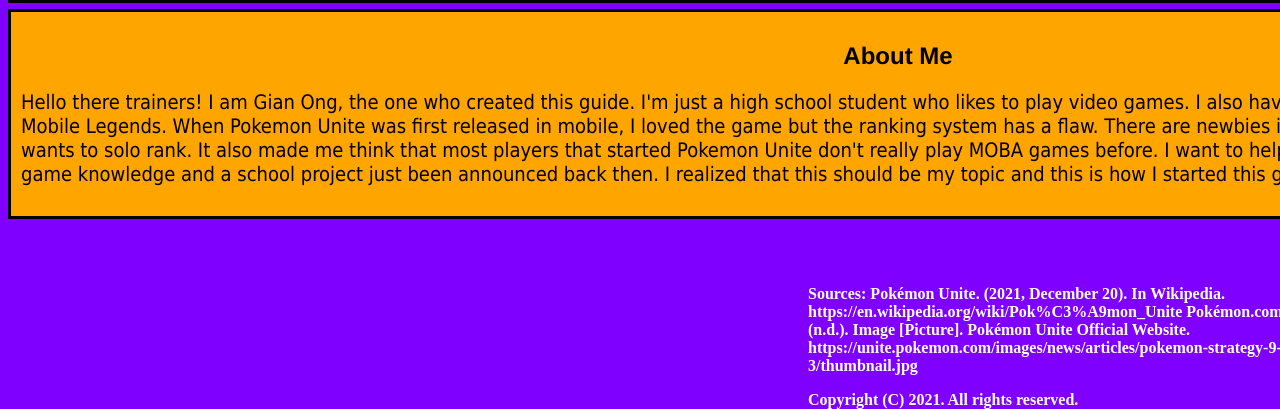
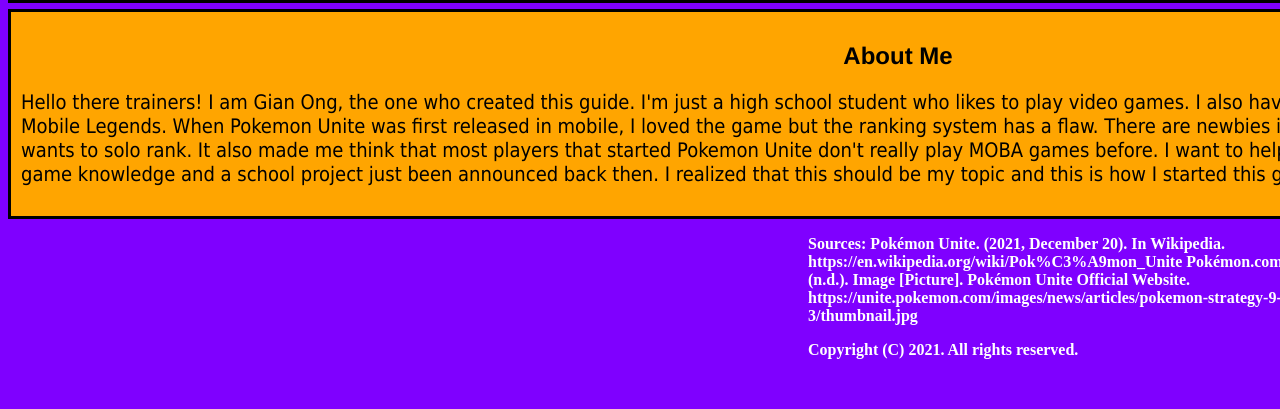
Before and after one commit to NoSenseKid/2QProjSodiumOng, a plain HTML site: page index.html in a window 1280 px wide. Shown: the part 859-1268 px from the top of the page. After the commit the page ends 1228 px from the top, so only its background shows below. Drawn offline with Linux system fonts and the light colour scheme.

Commit message:
Update Homepage.css

```diff
--- a/css/Homepage.css
+++ b/css/Homepage.css
@@ -144,7 +144,7 @@ div {
 
 footer {
     position: absolute;
-	top: 1120px;
+	top: 1070px;
 	left: 800px;
 	color: white;
 	font-weight: bold;
```
